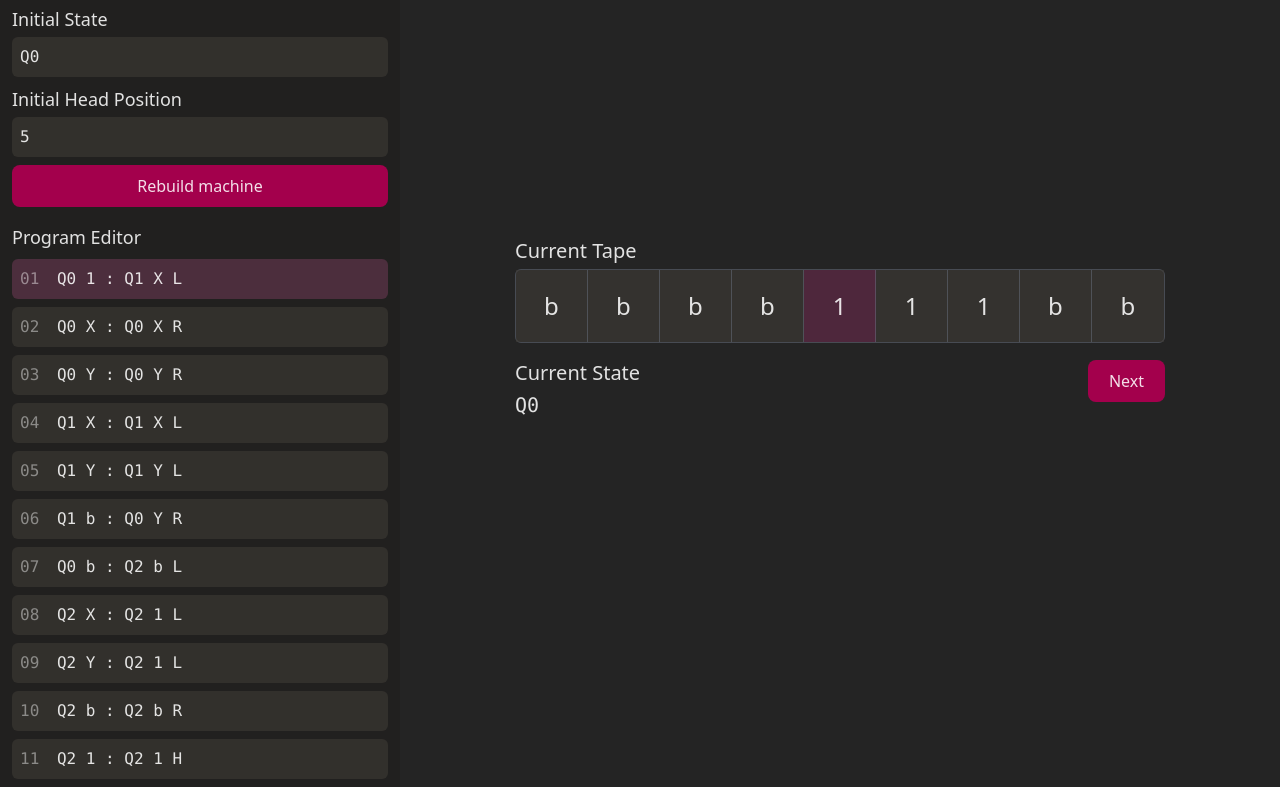
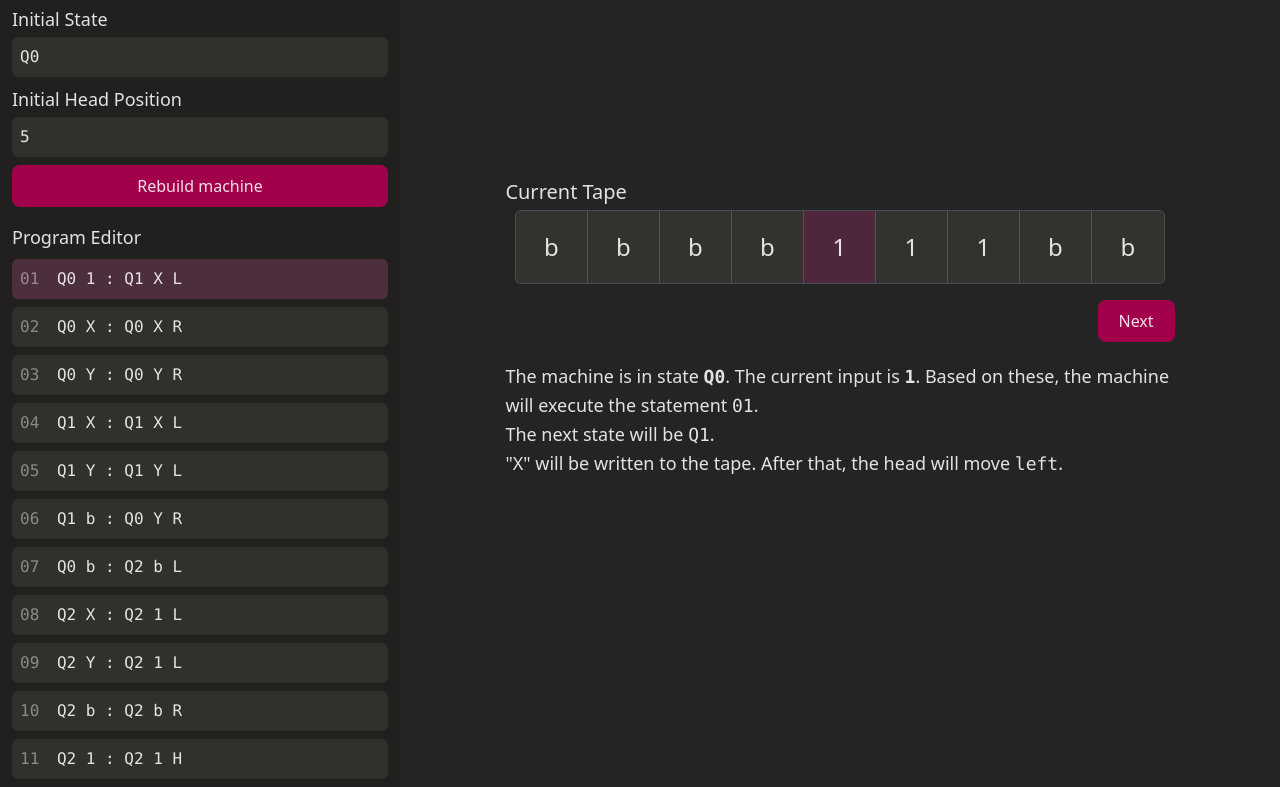
Before and after one commit to sahithyandev/turing-machine-simulator, a website built with Vite: page index.html in a window 1280 px wide. Shown: the part 131-918 px from the top of the page. Built offline with nearby package versions, Linux system fonts and the light colour scheme.

Commit message:
chore: add explanation

```diff
--- a/src/TuringMachineSimulator.ts
+++ b/src/TuringMachineSimulator.ts
@@ -33,23 +33,28 @@ class ProgramEditor {
     return s;
   }
 
-  highlightActiveStatement(container: HTMLElement, currentState: string, input: string) {
+  findActiveStatement(currentState: string, input: string): [ProgramStatement, number] | null {
+    for (let i = 0; i < this.statements.length; i++) {
+      const statement = this.statements[i];
+      if (statement.currentState === currentState && statement.input === input) {
+        return [statement, i];
+      }
+    }
+    return null;
+  }
+
+  highlightActiveStatement(container: HTMLElement, statementIndex: number) {
     this.activeStatement = null;
     const previousActiveStatement = container.querySelector(".program-editor .statement.active");
     if (previousActiveStatement) {
       previousActiveStatement.classList.remove("active");
     }
 
-    for (let i = 0; i < this.statements.length; i++) {
-      const statement = this.statements[i];
-      if (statement.currentState === currentState && statement.input === input) {
-        this.activeStatement = statement;
-        const statementElement = container.querySelector(`.statement#${statement.currentState}-${statement.input}`);
-        if (statementElement) {
-          statementElement.classList.add("active");
-        }
-        break;
-      }
+    const statement = this.statements[statementIndex];
+    this.activeStatement = statement;
+    const statementElement = container.querySelector(`.statement#${statement.currentState}-${statement.input}`);
+    if (statementElement) {
+      statementElement.classList.add("active");
     }
   }
 }
@@ -99,6 +104,16 @@ class Tape {
       newHead.classList.add("head");
     }
   }
+}
+
+function generateExplanationFromStatement(statement: ProgramStatement, index: number): string {
+  return html`Based on these, the machine will execute the statement
+    <span class="font-mono">${(index + 1).toString().padStart(2, "0")}</span>.<br />
+    The next state will be <span class="font-mono">${statement.nextState}</span>.<br />
+    "${statement.output}" will be written to the tape. After that,
+    ${statement.action === "H"
+      ? "the machine will halt."
+      : `the head will move <span class="font-mono">${statement.action === "R" ? "right" : "left"}</span>.`}`;
 }
 
 export class TuringMachineSimulator {
@@ -194,6 +209,11 @@ export class TuringMachineSimulator {
       },
     ]);
 
+    const activeStatement = this.editor.findActiveStatement(
+      this.currentState,
+      this.currentTape.read(this.headPosition),
+    );
+
     this.container.innerHTML = html`
       <div class="grid grid-cols-1 lg:grid-cols-[400px_1fr] h-screen">
         <section class="lg:bg-stone-900/40 h-fit lg:h-full px-3 py-2">
@@ -228,20 +248,26 @@ export class TuringMachineSimulator {
             <h2 class="text-xl mb-1 font-medium">Current Tape</h2>
             <div class="tape">${this.currentTape.render(this.headPosition)}</div>
 
-            <div class="flex justify-between gap-5 items-center">
-              <div>
-                <h2 class="text-xl mb-1 mt-4 font-medium">Current State</h2>
-                <span id="current-state" class="font-mono mt-10 mb-4 text-xl"> ${this.currentState} </span>
-              </div>
+            <div class="flex justify-end mt-4 gap-5 items-center">
               <span id="halted-message" class="hidden">The machine has halted.</span>
               <button id="next-btn">Next</button>
             </div>
+
+            <p id="explanation" class="max-w-prose mt-5 text-lg">
+              The machine is in state <b class="font-mono">${this.currentState}</b>. The current input is
+              <b class="font-mono">${this.currentTape.read(this.headPosition)}</b>.
+              ${activeStatement == null
+                ? "No statements match the current state and input."
+                : generateExplanationFromStatement(activeStatement[0], activeStatement[1])}
+            </p>
           </div>
         </section>
       </div>
     `;
+    if (activeStatement != null) {
+      this.editor.highlightActiveStatement(this.container, activeStatement[1]);
+    }
 
-    this.editor.highlightActiveStatement(this.container, this.currentState, this.currentTape.read(this.headPosition));
     this.addEventListeners();
   }
 
@@ -276,7 +302,13 @@ export class TuringMachineSimulator {
       }
     }
     this.currentTape.updateHeadPosition(this.container, this.headPosition);
-    this.editor.highlightActiveStatement(this.container, this.currentState, this.currentTape.read(this.headPosition));
+    const activeStatement = this.editor.findActiveStatement(
+      this.currentState,
+      this.currentTape.read(this.headPosition),
+    );
+    if (activeStatement) {
+      this.editor.highlightActiveStatement(this.container, activeStatement[1]);
+    }
   }
 
   rebuildMachine() {
@@ -304,7 +336,14 @@ export class TuringMachineSimulator {
 
     if (this.currentState !== initialState) {
       this.currentState = initialState;
-      this.editor.highlightActiveStatement(this.container, this.currentState, this.currentTape.read(this.headPosition));
+
+      const activeStatement = this.editor.findActiveStatement(
+        this.currentState,
+        this.currentTape.read(this.headPosition),
+      );
+      if (activeStatement) {
+        this.editor.highlightActiveStatement(this.container, activeStatement[1]);
+      }
     } else {
       this.currentState = initialState;
     }
--- a/src/style.css
+++ b/src/style.css
@@ -66,7 +66,7 @@ input[type="number"] {
     @apply flex flex-col items-center justify-center py-10;
 
     .tape {
-        @apply rounded-md flex border border-gray-500/50;
+        @apply rounded-md flex w-fit mx-auto border border-gray-500/50;
 
         .cell {
             @apply bg-stone-700/50 border-r border-gray-500/50 p-2 size-10 lg:size-15 xl:size-18 inline-flex justify-center items-center text-2xl font-medium;
```
